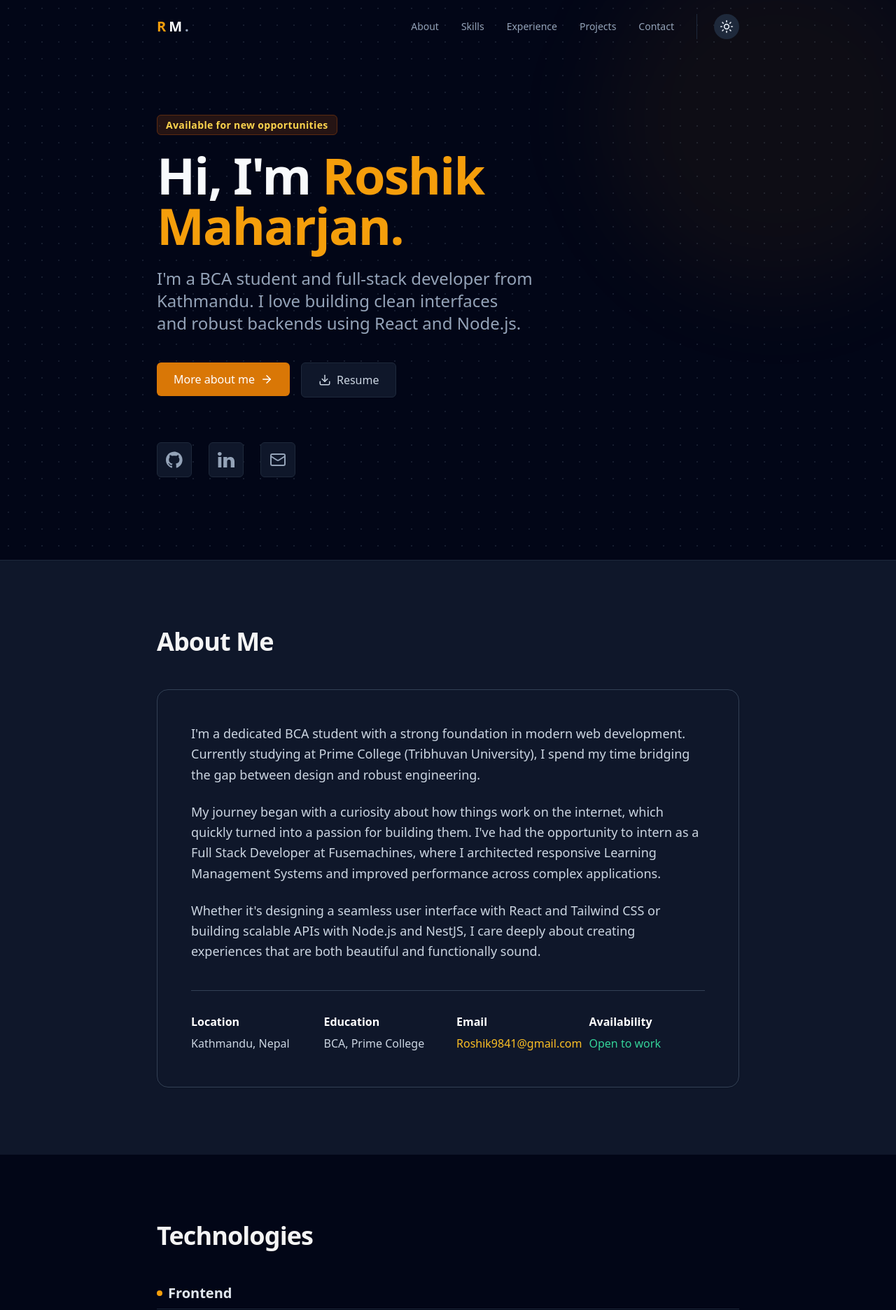
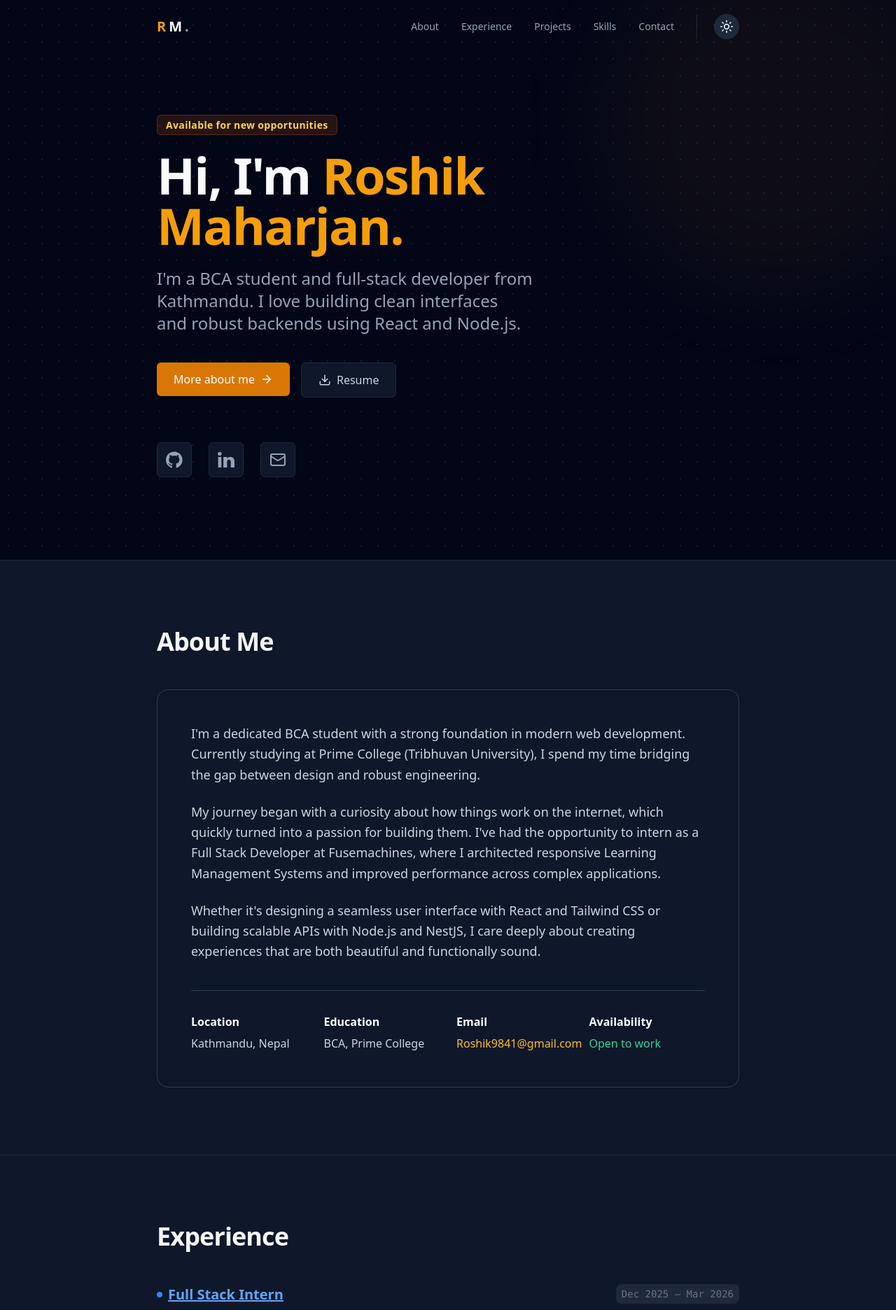
Before and after one commit to Roshik9841/Portfolio, a React (Vite) app: page / in a window 1280 px wide. Shown: the top 1872 px of the page at 70% size. Built offline with nearby package versions, Linux system fonts and the light colour scheme.

Commit message:
Fixed layout

```diff
--- a/src/components/sections/Navbar.jsx
+++ b/src/components/sections/Navbar.jsx
@@ -5,9 +5,9 @@ import { ThemeToggle } from "../ui/ThemeToggle";
 
 const navLinks = [
   { name: "About", href: "#about" },
-  { name: "Skills", href: "#skills" },
   { name: "Experience", href: "#experience" },
   { name: "Projects", href: "#projects" },
+  { name: "Skills", href: "#skills" },
   { name: "Contact", href: "#contact" },
 ];
 
--- a/src/pages/home.jsx
+++ b/src/pages/home.jsx
@@ -14,9 +14,10 @@ export function Home() {
       <main>
         <Hero />
         <About />
-        <Skills />
         <Experience />
         <Projects />
+        <Skills />
+
         <Contact />
       </main>
       <Footer />
```
